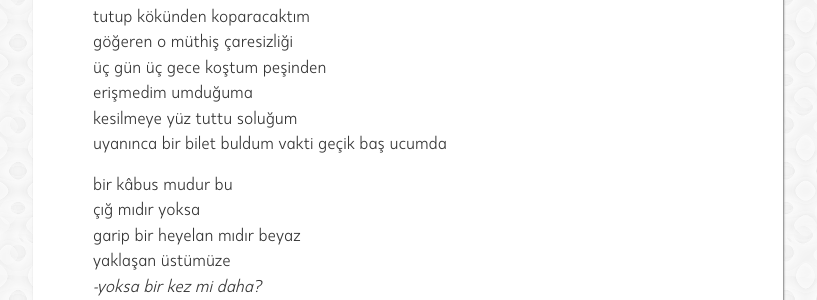
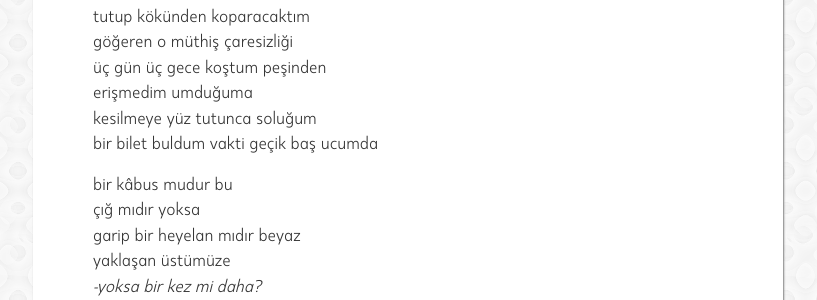
Before and after one commit to muhammedaydogdu/muhammedaydogdu.github.io, a Jekyll site: the page built from _posts/2020-02-07-cunku-kuslar-semada-dinlenir.md, in a window 1280 px wide and 900 px high, scrolled down 1078 px. Shown: the part 153-453 px from the top of the window, without its empty margins (232-1049 px from the left). Built offline with Jekyll 4.4.1, drawn with Linux system fonts in a browser that asks for light colours; some web fonts are replaced.

Commit message:
Update 2020-02-07-cunku-kuslar-semada-dinlenir.md

```diff
--- a/_posts/2020-02-07-cunku-kuslar-semada-dinlenir.md
+++ b/_posts/2020-02-07-cunku-kuslar-semada-dinlenir.md
@@ -45,8 +45,8 @@ tutup kökünden koparacaktım
 göğeren o müthiş çaresizliği
 üç gün üç gece koştum peşinden
 erişmedim umduğuma
-kesilmeye yüz tuttu soluğum
-uyanınca bir bilet buldum vakti geçik
+kesilmeye yüz tutunca soluğum
+bir bilet buldum vakti geçik
 baş ucumda
 
 bir kâbus mudur bu
```
